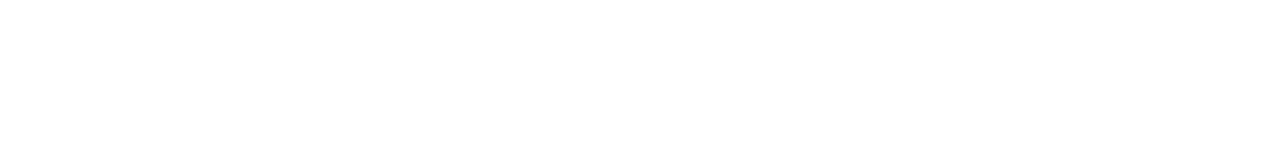
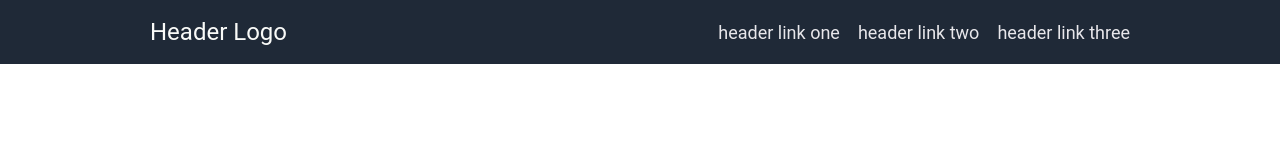
Before and after one commit to rasmusdjoergensen/landing-page, a plain HTML site: page index.html in a window 1280 px wide. Drawn offline with Linux system fonts and the light colour scheme.

Commit message:
feat: Write HTML and CSS for header section
Added header logo and links to webpage. Styled section.

```diff
--- a/index.html
+++ b/index.html
@@ -2,15 +2,17 @@
 <html lang="en">
     <head>
         <meta charset="utf-8">
-        <link rel="stylesheet" src="./style.css">
+        <link rel="stylesheet" href="./style.css">
         <title>Landing Page</title>
     </head>
     <body>
-
-
-
-
-
-
+        <div class="header">
+            <div class="logo">Header Logo</div>
+            <ul class="links">
+                <li><a href="./index.html">header link one</a></li>
+                <li><a href="./index.html">header link two</a></li>
+                <li><a href="./index.html">header link three</a></li>
+            </ul>
+        </div>
     </body>
 </html>
--- a/style.css
+++ b/style.css
@@ -2,5 +2,39 @@
     margin: 0;
     border: 0;
     padding: 0;
-    outline: 2px solid orange; /* Temporary */
+    /* outline: 2px solid orange; /* Temporary */
 }
+
+body {
+    font-family: roboto, sans-serif;
+    display: flex;
+    flex-direction: column;
+}
+
+.header {
+    background-color: #1F2937;
+    padding: 18px 150px;
+    display: flex;
+    justify-content: space-between;
+    align-items: center;
+}
+
+.logo {
+    color: #F9FAF8;
+    font-size: 24px;
+}
+
+ul {
+    display: flex;
+    gap: 18px;
+}
+
+li {
+    list-style-type: none; /* Removes bullet from list */
+}
+
+a {
+    color: #E8E7EB;
+    font-size: 18px;
+    text-decoration: none; /* Removes underline from link */
+}
```
